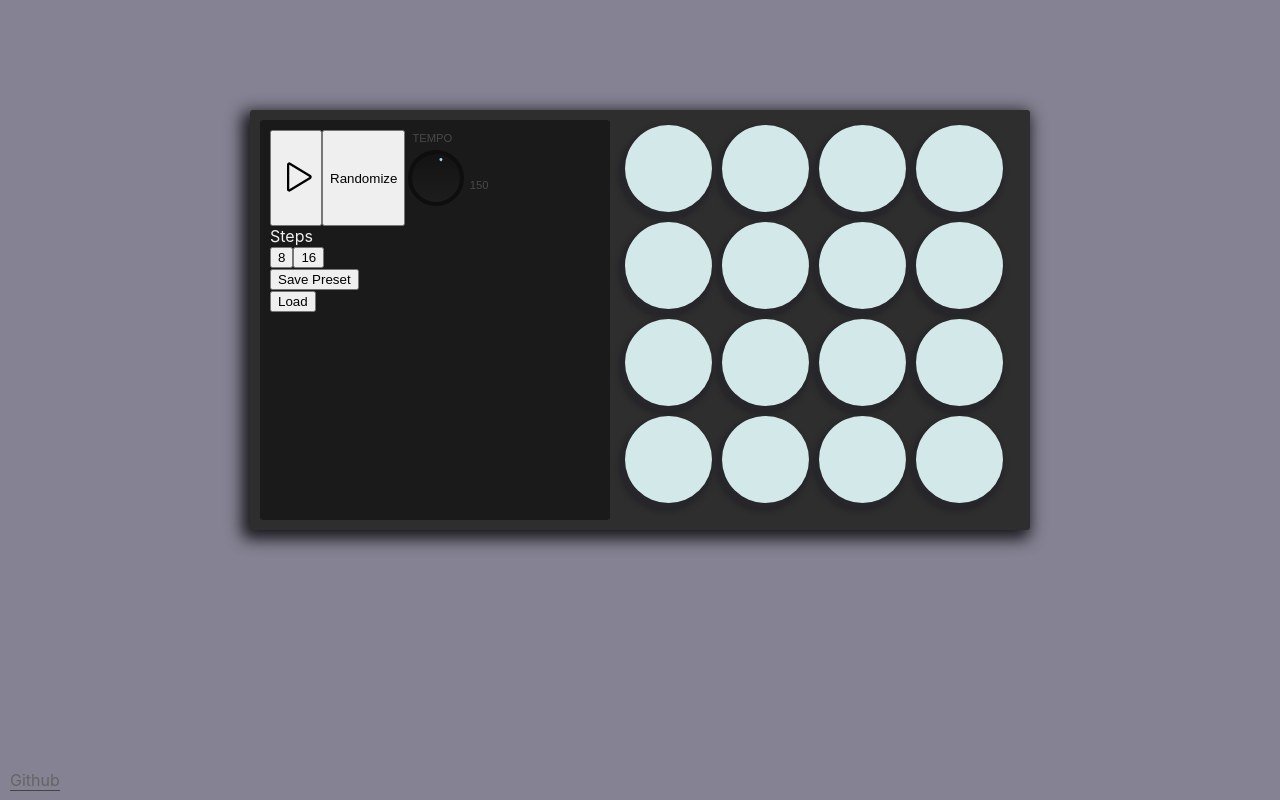
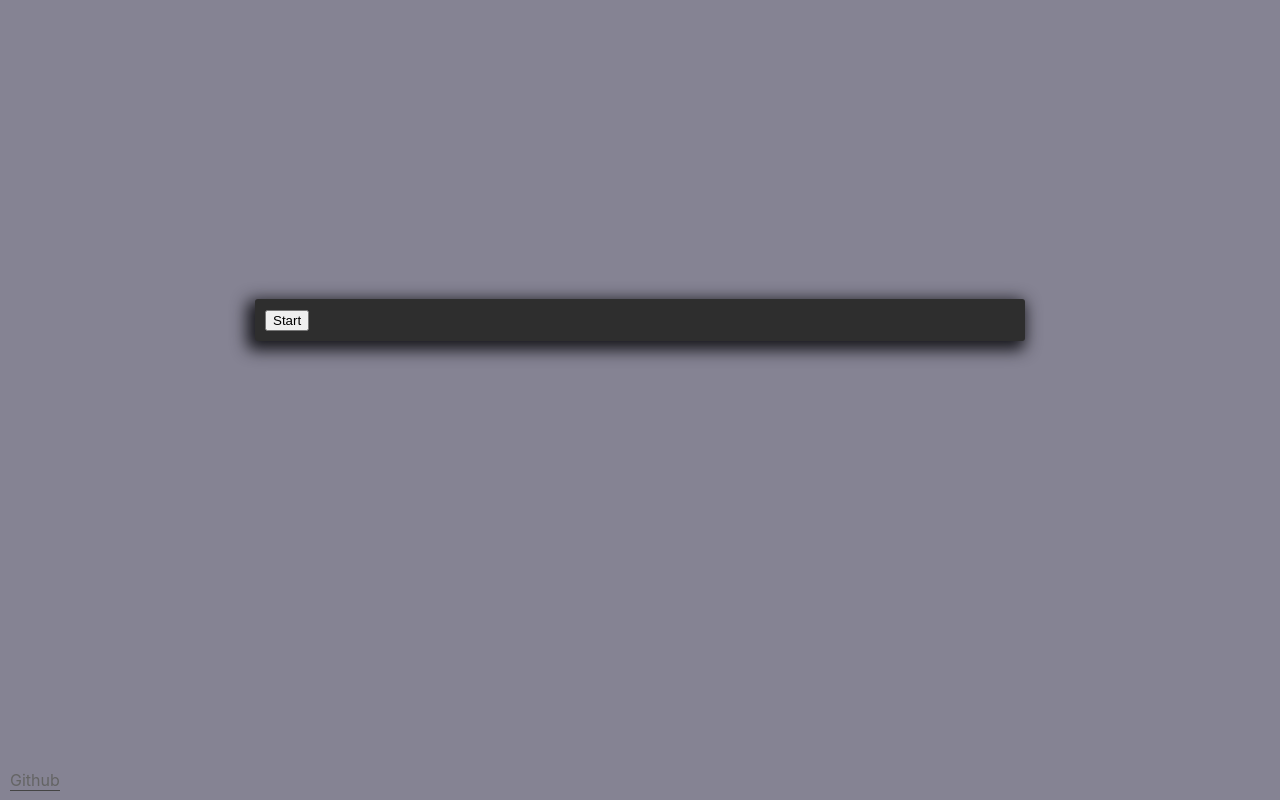
Before and after one commit to Loxphordex/Memoryfield, a React (Create React App) app: page / in a window 1280 px wide. Built offline with nearby package versions, Linux system fonts and the light colour scheme.

Commit message:
moved steps down

```diff
--- a/src/App.js
+++ b/src/App.js
@@ -1,28 +1,24 @@
-import React, { useState, useEffect, useRef } from "react"
-import MemoryField from "./components/MemoryField/MemoryField"
-import { getRandomSequence, getInitialSequence } from "./data/sequenceDetails"
-import ControlPanel from "./components/ControlPanel/ControlPanel"
+import React, { useState, useEffect, useRef } from 'react'
+import MemoryField from './components/MemoryField/MemoryField'
+import ControlPanel from './components/ControlPanel/ControlPanel'
+import Footer from './components/Footer/Footer'
+import StartButton from './components/StartButton/StartButton'
 import { filterTypes } from './components/Audio/constants'
 import playSound from './components/Audio/playSound'
 import { keyShortcuts } from './constants/keyShortcuts'
-import Footer from './components/Footer/Footer'
-import { samples } from "./components/Audio/constants"
-
-// samples
-import kick from './samples/KickHollowThud.wav'
-import snare from './samples/SnareQuick.wav'
-import hat from './samples/HiHatClosed.wav'
+import { samples } from './components/Audio/constants'
+import { getRandomSequence, getInitialSequence } from './data/sequenceDetails'
 
 // styles
-import "./styles/container.css"
-import "./styles/control.css"
-import "./styles/node.css"
-import "./styles/colors.css"
-import "./styles/field.css"
+import './styles/container.css'
+import './styles/control.css'
+import './styles/node.css'
+import './styles/colors.css'
+import './styles/field.css'
 
 function App() {
   // Set up Audio Context
-  const AudioContext = window.AudioContext || window.webkitAudioContext || null
+  let AudioContext
 
   // State
   const [isPlaying, setIsPlaying] = useState(false)
@@ -33,7 +29,7 @@ function App() {
   const [speed, setSpeed] = useState(150)
   const [displayedBpm, setDisplayedBpm] = useState(150)
   const [outputLevel] = useState(0.2)
-  const [ctx] = useState(new AudioContext())
+  const [ctx, setCtx] = useState(null)
 
   const [volume, setVolume] = useState(null)
   const [osc, setOsc] = useState(null)
@@ -125,6 +121,13 @@ function App() {
       defaultKeys,
       isKeyHandlerSet])
 
+  function startAudioContext() {
+    if (!ctx) {
+      AudioContext = window.AudioContext || window.webkitAudioContext || null
+      setCtx(new AudioContext)
+    }
+  }
+
   function calculateBpm(bpm) {
     bpm = parseInt(bpm, 10)
     const millisecondsPerBeat = (60000 / bpm)
@@ -144,6 +147,7 @@ function App() {
 
   // Set up signal path
   function setUpSignalPath() {
+    if (ctx) {
       if (isSignalSetUp === false) {
         setOsc(ctx.createOscillator())
         setFilter(ctx.createBiquadFilter())
@@ -159,12 +163,12 @@ function App() {
         filter.connect(ctx.destination)
       }
     }
+  }
 
   // Set up samples
   function setUpAudio() {
-    if (!samplesSetup) {
+    if (ctx && !samplesSetup) {
       samples.forEach(s => {
-        console.log(s.audio)
         if (s.audio) {
           const src = ctx.createMediaElementSource(s.audio)
           src.connect(ctx.destination)
@@ -173,29 +177,15 @@ function App() {
 
       setSamplesSetup(true)
     }
-    // if (samplesSetup === false) {
-    //   const aud = new Audio(kick)
-    //   setKickAudio(aud)
-    //   setSamplesSetup(true)
-    // }
-
-    // if (samplesSetup === true && kickSrc === false) {
-    //   const kickSource = ctx.createMediaElementSource(kickAudio)
-    //   kickSource.connect(ctx.destination)
-    //   setKickSrc(true)
-    // }
   }
 
-  // function testKick() {
-  //   const k = new Audio(kick)
-  //   const kSource = ctx.createMediaElementSource(k)
-  //   kSource.connect(volume)
-  //   k.play()
-  // }
-
   return (
-    <div className="App">
-      <section className="app-container">
+    <div className='App'>
+      <section className='app-container'>
+        <StartButton
+          ctx={ctx}
+          startAudioContext={startAudioContext}
+        />
         <ControlPanel
           displayedBpm={displayedBpm}
           isPlaying={isPlaying}
@@ -211,6 +201,7 @@ function App() {
           toggleDefaultKeys={toggleDefaultKeys}
           presets={presets}
           setPresets={setPresets}
+          ctx={ctx}
         />
         <MemoryField
           nodes={nodes}
@@ -218,9 +209,9 @@ function App() {
           nodeEditor={nodeEditor}
           setActiveNode={setActiveNode}
           setNodeEditor={setNodeEditor}
+          ctx={ctx}
         />
       </section>
-      {/* <button onClick={testKick}>Kick</button> */}
       <Footer />
     </div>
   )
--- a/src/components/Audio/playSound.js
+++ b/src/components/Audio/playSound.js
@@ -1,5 +1,3 @@
-import kick from '../../samples/KickHollowThud.wav'
-
 export default function playSound(ctx, filter, osc, volume, nodes, activeNode, kickAudio) {
   if (ctx) {
     let now = ctx.currentTime
@@ -13,6 +11,7 @@ export default function playSound(ctx, filter, osc, volume, nodes, activeNode, k
     filter.Q.value = currentNode.filterQ
 
     if (currentNode?.sample?.audio) currentNode.sample.audio.play()
+    else console.log(currentNode)
 
 
     // const k = new Audio(kick)
--- a/src/components/ControlPanel/ControlPanel.js
+++ b/src/components/ControlPanel/ControlPanel.js
@@ -20,7 +20,8 @@ export default function ControlPanel({
   nodeEditor,
   toggleDefaultKeys,
   presets,
-  setPresets
+  setPresets,
+  ctx
 }) {
   const [selectedNode, setSelectedNode] = useState(null)
 
@@ -117,6 +118,7 @@ export default function ControlPanel({
     }
   }
 
+  if (ctx) {
     return (
       <section className='control-panel'>
         <MainPanel
@@ -160,3 +162,6 @@ export default function ControlPanel({
       </section>
     )
   }
+
+  return <></>
+}
--- a/src/components/MemoryField/MemoryField.js
+++ b/src/components/MemoryField/MemoryField.js
@@ -6,8 +6,10 @@ export default function MemoryField({
   activeNode,
   setActiveNode,
   nodeEditor,
-  setNodeEditor
+  setNodeEditor,
+  ctx
 }) {
+  if (ctx) {
     return (
       <section className='field-container'>
         <section className="memory-field">
@@ -32,5 +34,8 @@ export default function MemoryField({
           })}
         </section>
       </section>
-  );
+    )
   }
+
+  return <></>
+}
--- /dev/null
+++ b/src/components/StartButton/StartButton.js
@@ -0,0 +1,17 @@
+import React from 'react'
+
+export default function StartButton({
+  ctx,
+  startAudioContext
+}) {
+
+  if (!ctx) {
+    return (
+      <div className='start-button-background'>
+        <button className='start-button' onClick={startAudioContext}>Start</button>
+      </div>
+    )
+  }
+
+  return <></>
+}
--- a/src/styles/container.css
+++ b/src/styles/container.css
@@ -1,10 +1,9 @@
 .app-container {
     margin: 2vh auto;
     padding: 10px;
-    display: flex;
-    align-items: flex-start;
     background-color: rgb(46, 46, 46);
     border-radius: 3px;
     max-width: 2000px;
+    min-width: 750px;
     box-shadow: -4px 5px 16px 4px rgb(24 24 29);
 }
--- a/src/styles/control.css
+++ b/src/styles/control.css
@@ -1,7 +1,7 @@
 .control-panel {
     box-sizing: border-box;
-    width: 350px;
     min-height: 400px;
+    max-height: 400px;
     margin-right: 10px;
     padding: 10px;
     background-color: rgb(27, 26, 26);
--- a/src/styles/field.css
+++ b/src/styles/field.css
@@ -1,5 +1,5 @@
 .field-container {
-    min-height: 100px;
+    min-height: 40px;
     border-radius: 3px;
     margin: 0 auto;
 }
@@ -9,8 +9,6 @@
     align-items: center;
     justify-content: flex-start;
     flex-wrap: wrap;
-    max-width: 400px;
-    min-width: 400px;
-    min-height: 100px;
+    min-height: 60px;
     margin-left: auto;
 }
--- a/src/styles/node.css
+++ b/src/styles/node.css
@@ -1,6 +1,6 @@
 .memory-node {
-    min-width: 85px;
-    min-height: 85px;
+    min-width: 35px;
+    min-height: 35px;
     display: inline-block;
     margin: 5px;
     border: 1px solid rgba(0, 0, 0, 0);
```
Lines whose indentation alone changed are shown as unchanged.
